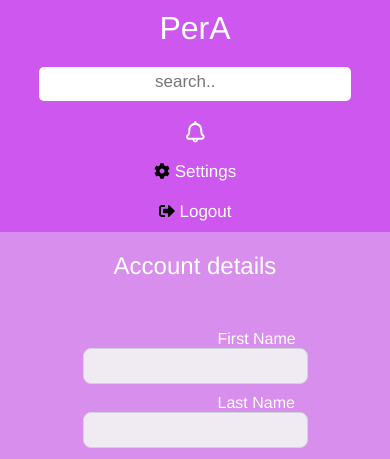
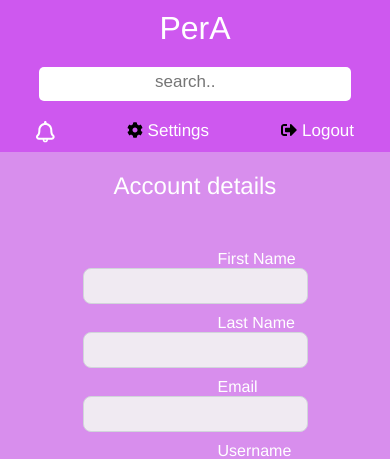
Before and after one commit to RSilviu/PerA, a PHP site: page /account.html in a window 390 px wide. Shown: the top 459 px of the page. Run offline with PHP 8.4, Linux system fonts and the light colour scheme.

Commit message:
removed some css

```diff
--- a/static/css/shared.css
+++ b/static/css/shared.css
@@ -115,8 +115,7 @@ input:focus {
 
     #topnav {
       position: static;
-      flex-flow: column wrap;
-      z-index: 1;
+      flex-flow: row wrap;
     }
 
     #topnav #search {
```
